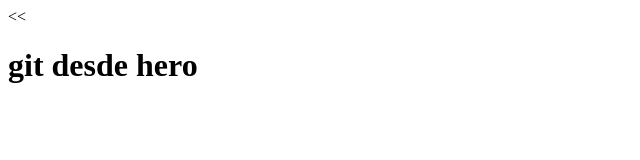
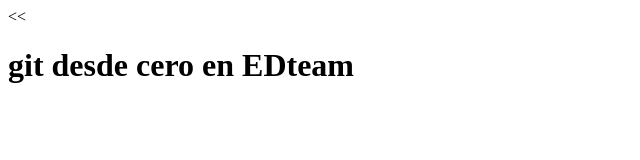
Before and after one commit to mdeleons1/git-desde-cero, a plain HTML site: page index.html in a window 1280 px wide. Shown: the whole page, without its empty margins (0-640 px from the left). Drawn offline with Linux system fonts and the light colour scheme.

Commit message:
agrega EDteam en el h1 del index

```diff
--- a/index.html
+++ b/index.html
@@ -6,7 +6,7 @@
     <title>git desde cero</title>
   </head>
   <body>
-    <h1>git desde hero</h1>
+    <h1>git desde cero en EDteam</h1>
 
   </body>
 </html>
```
